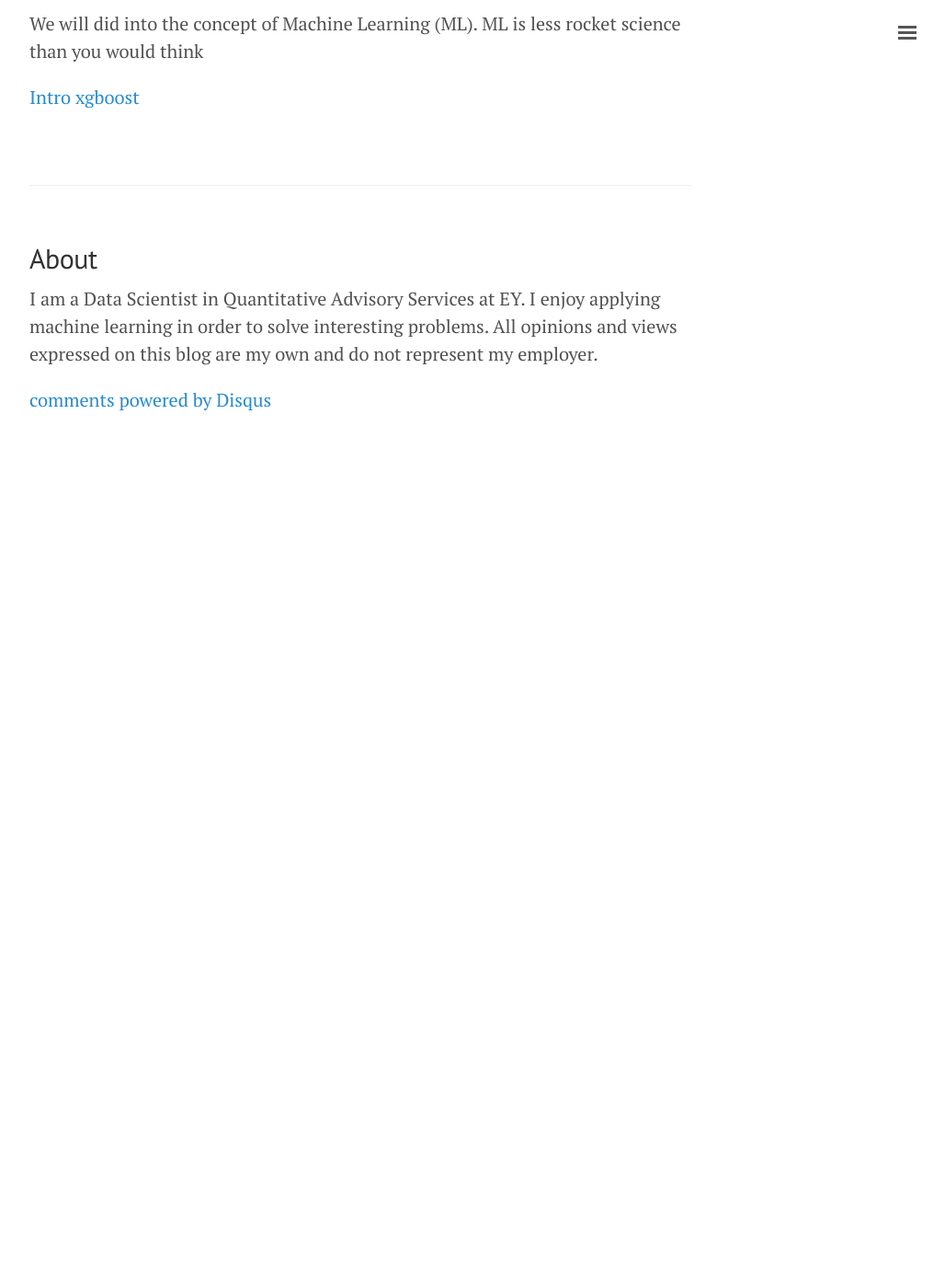
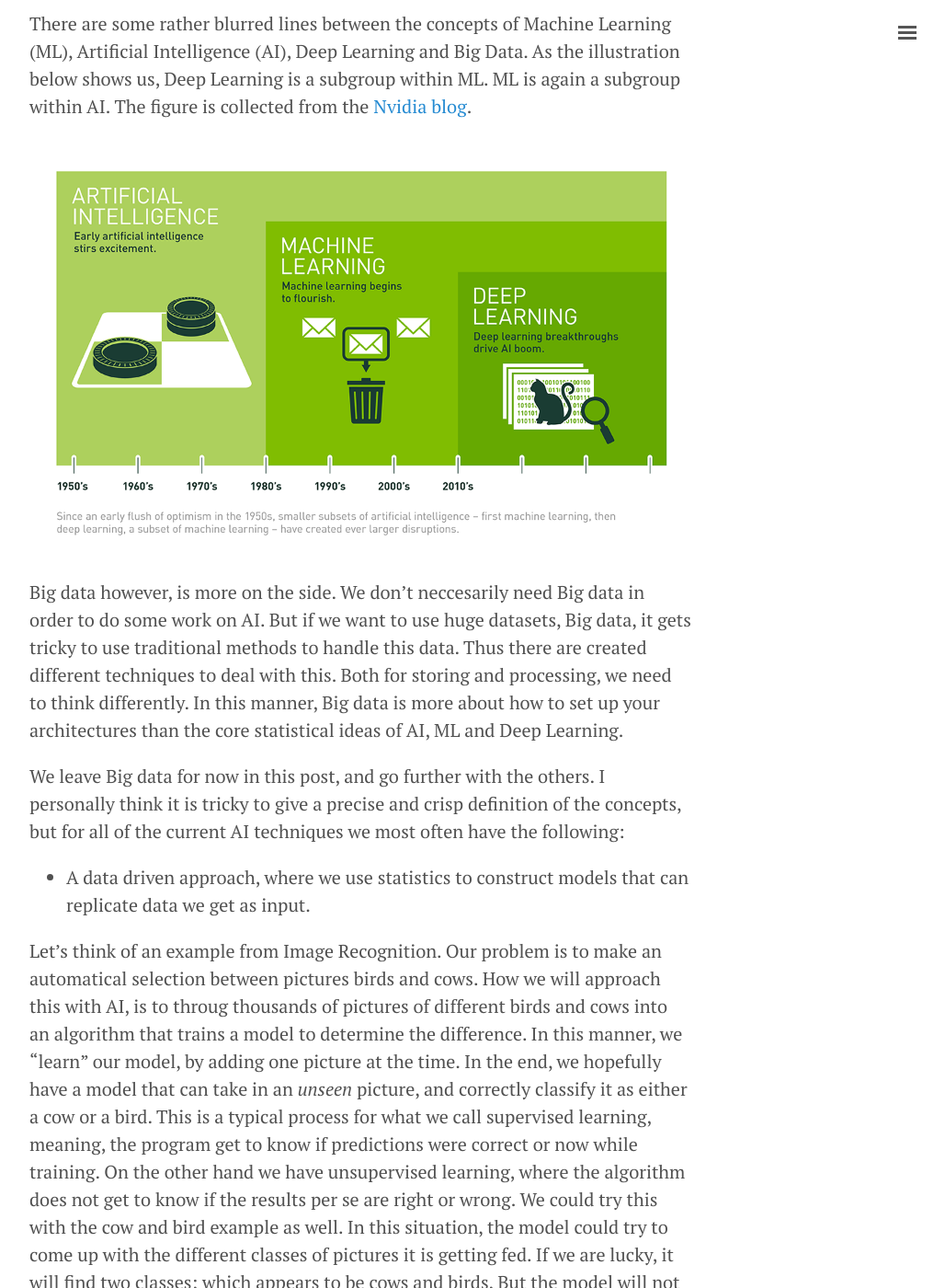
Before and after one commit to herman-hellenes/herman-hellenes.github.io, a Jekyll site: the page built from undone_posts/2017-08-23-intro-ML.md, in a window 1280 px wide and 1400 px high, scrolled down 630 px. Shown: the whole window at 92% size, without its empty margins (248-1276 px from the left). Built offline with Jekyll 4.4.1, drawn with Linux system fonts in a browser that asks for light colours; nearby versions of some CDN libraries; comment, search, counter and statistics services are not loaded; before the commit the page ends 1120 px from its top, so only the background shows below that; some of the changed text lies outside the part shown.

Commit message:
Update 2017-08-23-intro-ML.md

```diff
--- a/undone_posts/2017-08-23-intro-ML.md
+++ b/undone_posts/2017-08-23-intro-ML.md
@@ -7,10 +7,25 @@ date: 2017-08-23
 Hey there you beautiful ladies and gentlemen, señoras y señores, damen und herren, 女士们(們) 先生们(們 ! Hope you have a great day. I am now making a "series" of posts regarding Machine Learning. They will vary from the conceptual level, the low level technicalities, to some inspirations to applications.
 
 
-### Setting the stage and uncover the myth of Machine Learning
+### Setting the stage and uncover the myths of the buzzwords
 
-Machine Learning, Artificial Intellegence, Big Data. There is such a great hype for these techniques, specially among non-technical folks. There is a conception that these techniques are able to solve all kinds of problem, in a hassle free way. People are going to loose their jobs and we will soon end up as in the Matrix. I will try to make an own post regarding this, if machines really can be intelligent. For now, assume that that's not the case. It will be blood, sweat, toil and tears to pull off any real-world Machine Learning project.
+Machine Learning, Artificial Intelligence, Deep Learning, Big Data! There is such a great hype for these techniques, specially among non-technical folks. There is a conception that these techniques are able to solve all kinds of problems, in a hassle free way. People are going to loose their jobs and we will soon end up as in the Matrix. I will try to make an own post regarding this, discussing if machines really can be intelligent. For now, assume that that's not the case. It will be blood, sweat, toil and tears to pull off any real-world Machine Learning project.
 
-We will did into the concept of Machine Learning (ML). ML is less rocket science than you would think
+There are some rather blurred lines between the concepts of Machine Learning (ML), Artificial Intelligence (AI), Deep Learning and Big Data. As the illustration below shows us, Deep Learning is a subgroup within ML. ML is again a subgroup within AI. The figure is collected from the [Nvidia blog](https://blogs.nvidia.com/blog/2016/07/29/whats-difference-artificial-intelligence-machine-learning-deep-learning-ai/).
+
+![center](/figs/2017-08-23-intro-ML/Deep_Learning_Icons_R5_PNG.png)
+
+Big data however, is more on the side. We don't neccesarily need Big data in order to do some work on AI. But if we want to use huge datasets, Big data, it gets tricky to use traditional methods to handle this data. Thus there are created different techniques to deal with this. Both for storing and processing, we need to think differently. In this manner, Big data is more about how to set up your architectures than the core statistical ideas of AI, ML and Deep Learning.
+
+We leave Big data for now in this post, and go further with the others. I personally think it is tricky to give a precise and crisp definition of the concepts, but for all of the current AI techniques we most often have the following:
+ * A data driven approach, where we use statistics to construct models that can replicate data we get as input.
+
+Let's think of an example from Image Recognition. Our problem is to make an automatical selection between pictures birds and cows. How we will approach this with AI, is to throug thousands of pictures of different birds and cows into an algorithm that trains a model to determine the difference. In this manner, we "learn" our model, by adding one picture at the time. In the end, we hopefully have a model that can take in an *unseen* picture, and correctly classify it as either a cow or a bird. This is a typical process for what we call supervised learning, meaning, the program get to know if predictions were correct or now while training. On the other hand we have unsupervised learning, where the algorithm does not get to know if the results per se are right or wrong. We could try this with the cow and bird example as well. In this situation, the model could try to come up with the different classes of pictures it is getting fed. If we are lucky, it will find two classes; which appears to be cows and birds. But the model will not "know" what cow and birds are per se, but it learned that the collection of pictures have usually the properties of a bird or a cow. However it could turn out to classify pictures into the classes with respect to the picture having a forrest in it or not.
+
+Meaning, with AI we do not attempt to uncover the underlying mechanisms that explains the world. It is a pure statistical exercise. For instance, in classical mechanics from physics, scientists have also done a massive load of statistics, together with theoretical work, to determine theoretical relationships between force, mass, momentum, etc. We have ended up with theoretical equations which are good approximations of the reality. With AI, we do not get a nice theoretical framework, but go all in with the statistics to fit our model. Thus it can feel more "black box", since we never land on any theoretical and easy understandable relationships that explains what we are predicting. On the other hand, it is on the same time quite easy to craps; what we do is to statistically fit some model, thats it.
+
+But how does AI differ from statistics? It is again a sub-branch of statistics
+
+However, we will now dig into the concept of Machine Learning (ML). ML is less rocket science than you would think
 
 [Intro xgboost](https://xgboost.readthedocs.io/en/latest/model.html)
```
